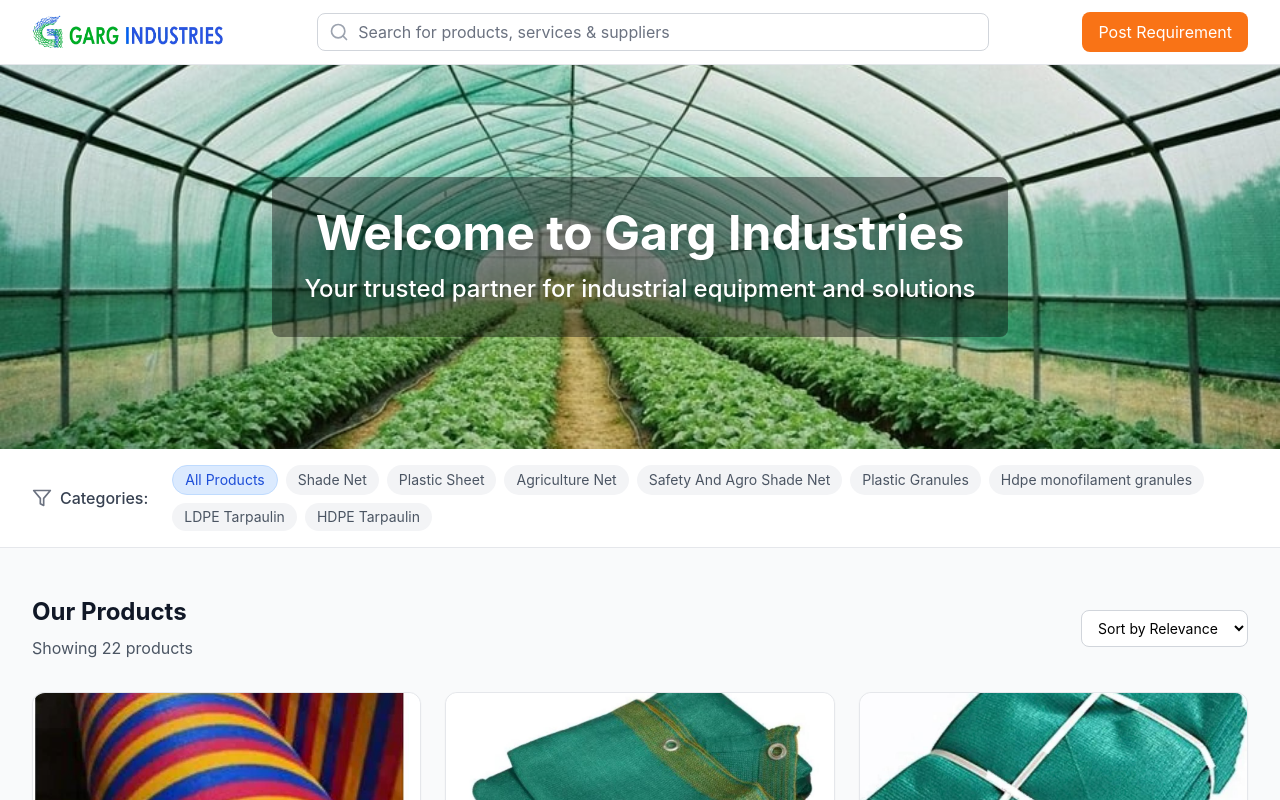
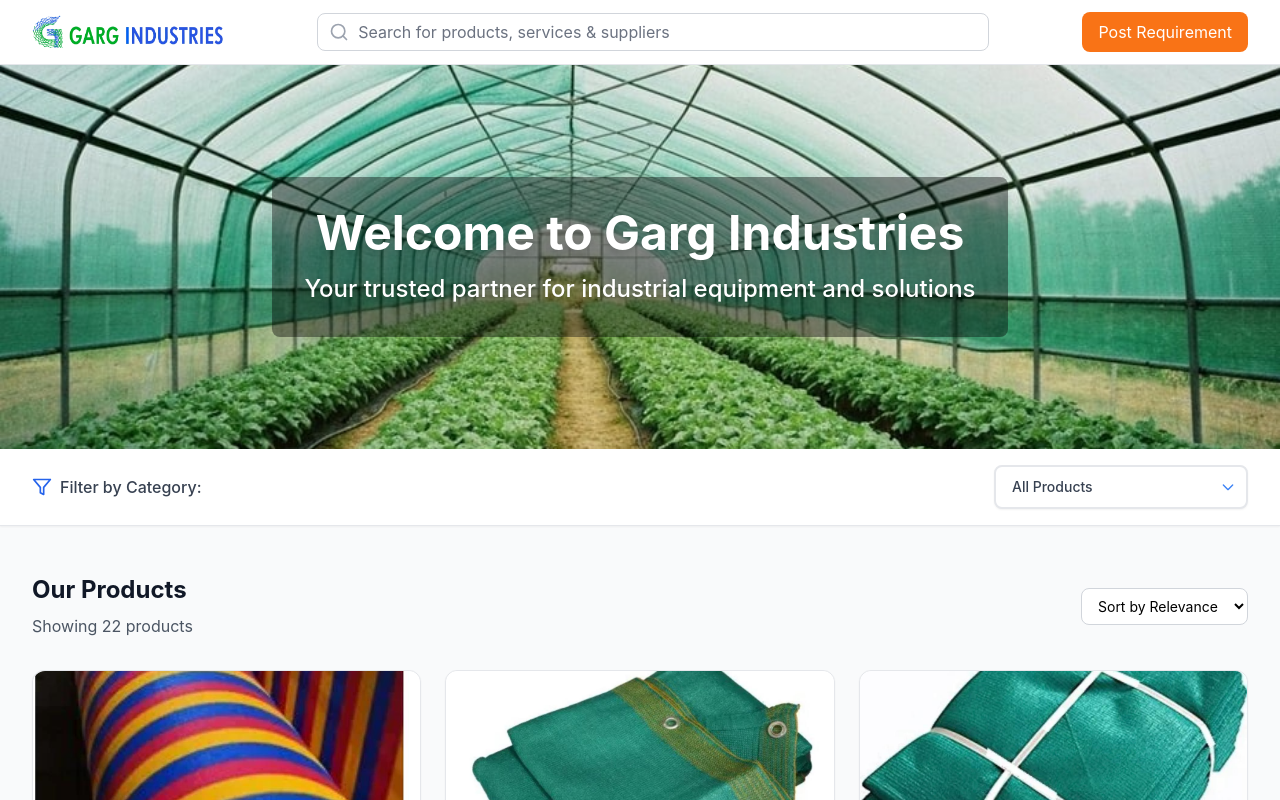
Before and after one commit to Styl6559/garg-ent, a React (Vite) app: page / in a window 1280 px wide. Shown: the top 800 px of the page. Built offline with nearby package versions, Linux system fonts and the light colour scheme.

Commit message:
Add files via upload

```diff
--- a/src/App.tsx
+++ b/src/App.tsx
@@ -23,8 +23,6 @@ function App() {
       <main>
         <section>
           <Navigation
-            searchQuery={searchQuery}
-            setSearchQuery={setSearchQuery}
             selectedCategory={selectedCategory}
             setSelectedCategory={setSelectedCategory}
           />
--- a/src/components/Navigation.tsx
+++ b/src/components/Navigation.tsx
@@ -2,15 +2,11 @@ import React from 'react';
 import { Filter } from 'lucide-react';
 
 interface NavigationProps {
-  searchQuery: string;
-  setSearchQuery: (query: string) => void;
   selectedCategory: string;
   setSelectedCategory: (category: string) => void;
 }
 
 const Navigation: React.FC<NavigationProps> = ({
-  searchQuery,
-  setSearchQuery,
   selectedCategory,
   setSelectedCategory
 }) => {
@@ -27,28 +23,31 @@ const Navigation: React.FC<NavigationProps> = ({
   ];
 
   return (
-    <nav className="bg-white border-b shadow-sm">
+    <nav className="bg-white border-b shadow-sm sticky top-0 z-10">
       <div className="max-w-7xl mx-auto px-4 sm:px-6 lg:px-8">
-        <div className="flex items-center justify-between py-4">
-          <div className="flex items-center space-x-6">
+        <div className="flex flex-col sm:flex-row sm:items-center sm:justify-between py-4 gap-3">
+          <div className="flex items-center space-x-3">
             <div className="flex items-center space-x-2">
-              <Filter className="h-5 w-5 text-gray-500" />
-              <span className="text-gray-700 font-medium">Categories:</span>
+              <Filter className="h-5 w-5 text-blue-600" />
+              <span className="text-gray-700 font-medium">Filter by Category:</span>
             </div>
-            <div className="flex flex-wrap gap-2">
+          </div>
+          <div className="relative">
+            <select
+              value={selectedCategory}
+              onChange={(e) => setSelectedCategory(e.target.value)}
+              className="appearance-none bg-white border-2 border-gray-200 rounded-lg px-4 py-2.5 pr-10 text-sm font-medium text-gray-700 hover:border-blue-300 focus:outline-none focus:ring-2 focus:ring-blue-500 focus:border-blue-500 min-w-[220px] shadow-sm transition-all duration-200"
+            >
               {categories.map((category) => (
-                <button
-                  key={category.id}
-                  onClick={() => setSelectedCategory(category.id)}
-                  className={`px-3 py-1 rounded-full text-sm transition-colors ${
-                    selectedCategory === category.id
-                      ? 'bg-blue-100 text-blue-700 border border-blue-200'
-                      : 'bg-gray-100 text-gray-600 hover:bg-gray-200'
-                  }`}
-                >
+                <option key={category.id} value={category.id}>
                   {category.name}
-                </button>
+                </option>
               ))}
+            </select>
+            <div className="absolute inset-y-0 right-0 flex items-center px-3 pointer-events-none">
+              <svg className="w-4 h-4 text-blue-500" fill="none" stroke="currentColor" viewBox="0 0 24 24">
+                <path strokeLinecap="round" strokeLinejoin="round" strokeWidth={2} d="M19 9l-7 7-7-7" />
+              </svg>
             </div>
           </div>
         </div>
```
